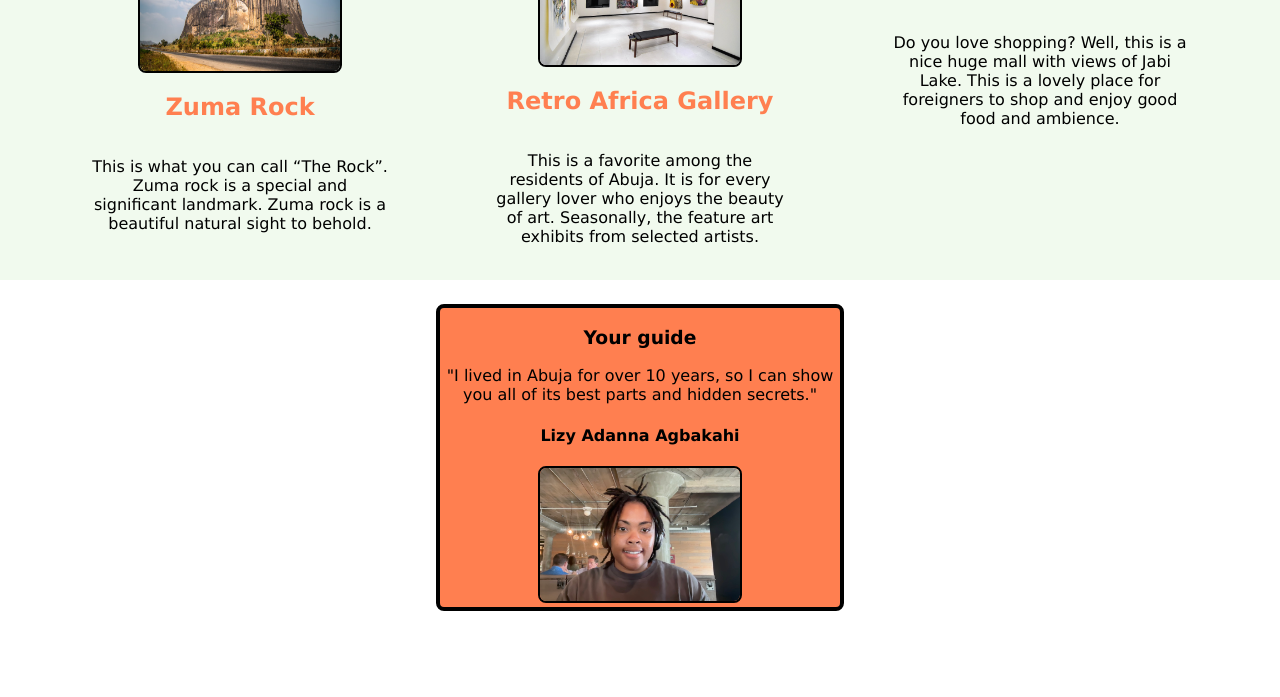
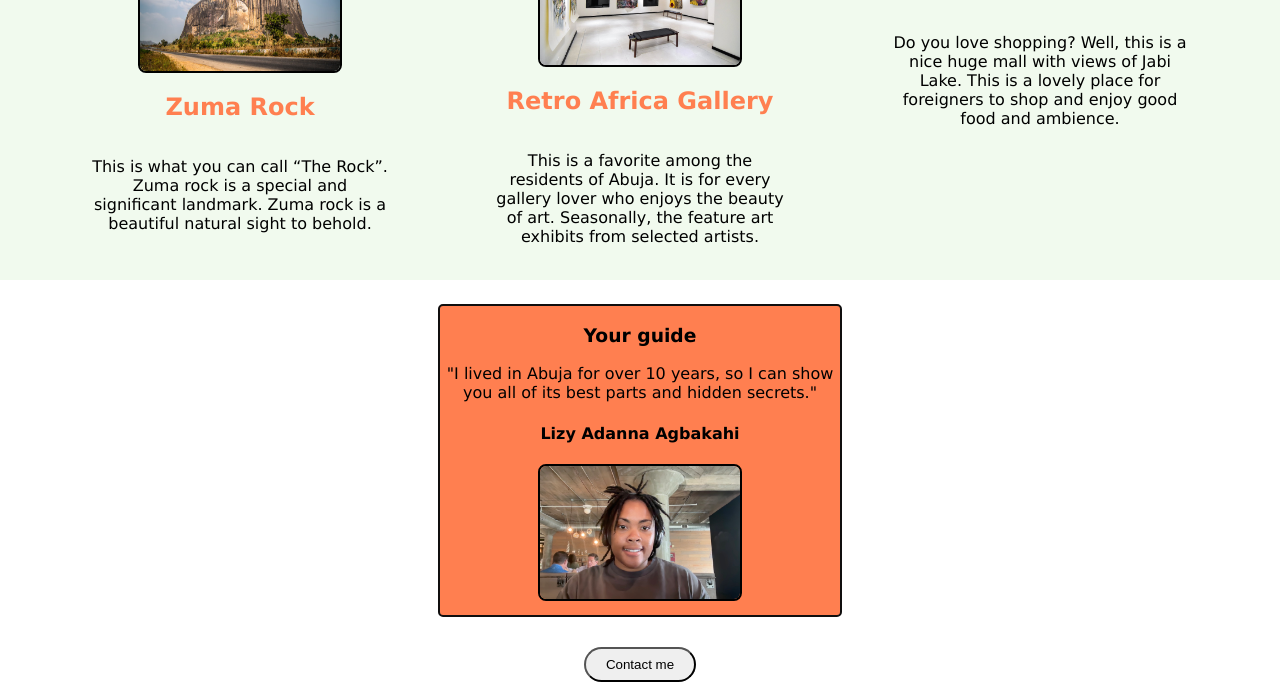
Before and after one commit to Lizyadanna/VisitAbujaSite, a plain HTML site: page index.html in a window 1280 px wide. Shown: the part 1020-1717 px from the top of the page. Before the commit the page ends 1631 px from the top, so only its background shows below. Drawn offline with Linux system fonts and the light colour scheme.

Commit message:
contact button added

```diff
--- a/index.html
+++ b/index.html
@@ -55,5 +55,8 @@
       <h4>Lizy Adanna Agbakahi</h4>
       <img src="images/Lizyavatar.jpeg" />
     </div>
+    <div class="contact-button">
+      <button>Contact me</button>
+    </div>
   </body>
 </html>
--- a/styles.css
+++ b/styles.css
@@ -72,8 +72,21 @@ img {
 
 .guide-section {
     margin: 0 auto;
-    border: 4px solid black;
-    border-radius: 8px;
+    margin-bottom: 30px;
+    border: 2px solid rgb(16, 14, 14);
+    border-radius: 5px;
     width: 400px;
     background-color: coral;
 }
+
+.guide-section img {
+    margin-bottom: 10px;
+}
+
+
+button {
+    padding: 8px 20px;
+    border-radius: 20px;
+    margin-bottom: 15px;
+    cursor: pointer;
+}
```
Also changed, not shown: script.js (added).
